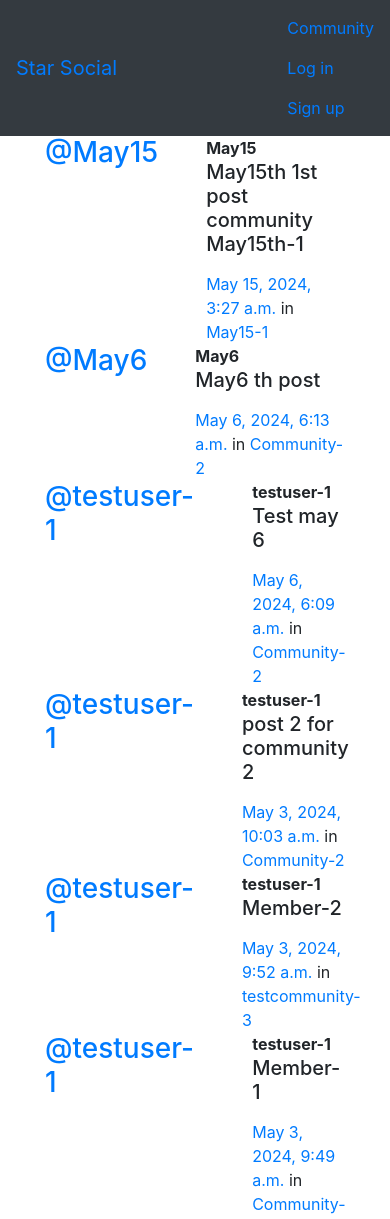
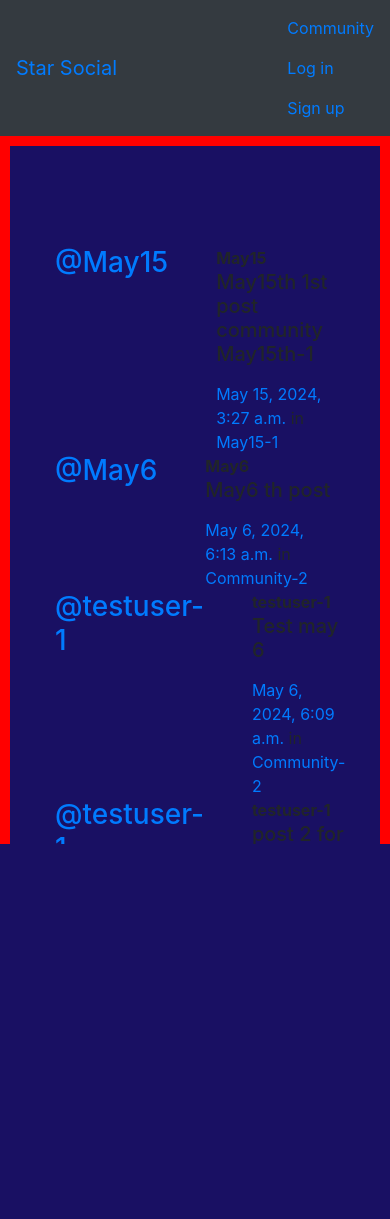
Before and after one commit to giri81/family-tree, a Django app: page /member/ in a window 390 px wide. Shown: the top 1219 px of the page. After the commit the page ends 844 px from the top, so only its background shows below. Run offline with Django 5.2, Linux system fonts and the light colour scheme; data comes from the database, SQL or seed files in the repository; both versions use the stored data as it was after the commit; some libraries are stand-ins or nearby versions.

Commit message:
trouble shooting

```diff
--- a/Project-1/familytree/familytree/settings.py
+++ b/Project-1/familytree/familytree/settings.py
@@ -122,7 +122,7 @@ USE_TZ = True
 # Static files (CSS, JavaScript, Images)
 # https://docs.djangoproject.com/en/5.0/howto/static-files/
 
-STATIC_URL = 'static/'
+STATIC_URL = '/static/'
 STATICFILES_DIRS = [os.path.join(BASE_DIR, 'static')]
 
 LOGIN_REDIRECT_URL = 'test'
--- a/Project-1/familytree/member/templates/member/member_base.html
+++ b/Project-1/familytree/member/templates/member/member_base.html
@@ -5,7 +5,7 @@
 	<div class="container">
 		{% block premember %}{% endblock %}
 		{% block member_content %}{% endblock %}
-		{% block post_member %}{% endblock %}
+		{% block member_member %}{% endblock %}
 	</div>
 </div>
 {% endblock %}
--- a/Project-1/familytree/member/templates/member/member_list.html
+++ b/Project-1/familytree/member/templates/member/member_list.html
@@ -11,7 +11,7 @@
 
 				{% for member_community in get_user_groups %}
 				<li class="group li-with-bullet">
-					<a href="{% url 'communities:single' slug=member_community.community.slug %}">{{ member_group.group.name }}</a>
+					<a href="{% url 'communities:single' slug=member_community.community.slug %}">{{ member_community.community.name }}</a>
 				</li>
 				{% endfor %}
 
--- a/Project-1/familytree/member/views.py
+++ b/Project-1/familytree/member/views.py
@@ -25,7 +25,7 @@ class UserMember(generic.ListView):
 
     def get_queryset(self):
         try:
-            self.member.user = User.objects.prefetch_related("member").get(
+            self.member_user = User.objects.prefetch_related("member").get(
                 username__iexact=self.kwargs.get("username")
             )
         except User.DoesNotExist:
--- a/Project-1/familytree/static/css/master.css
+++ b/Project-1/familytree/static/css/master.css
@@ -0,0 +1,26 @@
+.mycontent{
+  padding-top: 100px;
+ border: 10px solid red;
+}
+
+html,
+body {
+  height: 100%;
+  width: 100%;
+  overflow: hidden;
+  background: #191063;
+  margin: 0;
+}
+
+
+#note {
+  position: absolute;
+  color: rgba(249,241,204,1);
+  left: 0;
+  right: 0;
+  bottom: 20px;
+  margin: auto;
+  text-align: center;
+  user-select: none;
+  font-family: Arial;
+}
--- /dev/null
+++ b/Project-1/familytree/static/simplesocial/js/master.js
@@ -0,0 +1,205 @@
+// SOURCE: http://codepen.io/Thibka/pen/mWGxNj
+var canvas = document.getElementById('canvas'),
+  context = canvas.getContext('2d'),
+  canvasWidth = (window.innerWidth || document.documentElement.clientWidth || document.body.clientWidth),
+  canvasHeight = (window.innerHeight || document.documentElement.clientHeight || document.body.clientHeight),
+  requestAnimationFrame = window.requestAnimationFrame ||
+  window.mozRequestAnimationFrame ||
+  window.webkitRequestAnimationFrame ||
+  window.msRequestAnimationFrame;
+var persons = [],
+  numberOfFirefly = 30,
+  birthToGive = 25;
+
+var colors = [];
+/* Galactic Tea - http://www.colourlovers.com/palette/1586746/Galactic_Tea*/
+colors[2] = [];
+colors[2]['background'] = '#2F294F';
+colors[2][1] = 'rgba(74,49,89,';
+colors[2][2] = 'rgba(130,91,109,';
+colors[2][3] = 'rgba(185,136,131,';
+colors[2][4] = 'rgba(249,241,204,';
+
+var colorTheme = 2, //getRandomInt(0,colors.length-1);
+  mainSpeed = 1;
+
+function getRandomInt(min, max, exept) {
+  var i = Math.floor(Math.random() * (max - min + 1)) + min;
+  if (typeof exept == "undefined") return i;
+  else if (typeof exept == 'number' && i == exept) return getRandomInt(min, max, exept);
+  else if (typeof exept == "object" && (i >= exept[0] && i <= exept[1])) return getRandomInt(min, max, exept);
+  else return i;
+}
+
+function isEven(n) {
+  return n == parseFloat(n) ? !(n % 2) : void 0;
+}
+
+function degToRad(deg) {
+  return deg * (Math.PI / 180);
+}
+
+function Firefly(id) {
+  this.id = id;
+  this.width = getRandomInt(3, 6);
+  this.height = this.width;
+  this.x = getRandomInt(0, (canvas.width - this.width));
+  this.y = getRandomInt(0, (canvas.height - this.height));
+  this.speed = (this.width <= 10) ? 2 : 1;
+  this.alpha = 1;
+  this.alphaReduction = getRandomInt(1, 3) / 1000;
+  this.color = colors[colorTheme][getRandomInt(1, colors[colorTheme].length - 1)];
+  this.direction = getRandomInt(0, 360);
+  this.turner = getRandomInt(0, 1) == 0 ? -1 : 1;
+  this.turnerAmp = getRandomInt(1, 2);
+  this.isHit = false;
+  this.stepCounter = 0;
+  this.changeDirectionFrequency = getRandomInt(1, 200);
+  this.shape = 2; //getRandomInt(2,3);
+  this.shadowBlur = getRandomInt(5, 25);
+}
+
+Firefly.prototype.stop = function() {
+  this.update();
+}
+
+Firefly.prototype.walk = function() {
+  var next_x = this.x + Math.cos(degToRad(this.direction)) * this.speed,
+    next_y = this.y + Math.sin(degToRad(this.direction)) * this.speed;
+
+  // Canvas limits
+  if (next_x >= (canvas.width - this.width) && (this.direction < 90 || this.direction > 270)) {
+    next_x = canvas.width - this.width;
+    this.direction = getRandomInt(90, 270, this.direction);
+  }
+  if (next_x <= 0 && (this.direction > 90 && this.direction < 270)) {
+    next_x = 0;
+    var exept = [90, 270];
+    this.direction = getRandomInt(0, 360, exept);
+  }
+  if (next_y >= (canvas.height - this.height) && (this.direction > 0 && this.direction < 180)) {
+    next_y = canvas.height - this.height;
+    this.direction = getRandomInt(180, 360, this.direction);
+  }
+  if (next_y <= 0 && (this.direction > 180 && this.direction < 360)) {
+    next_y = 0;
+    this.direction = getRandomInt(0, 180, this.direction);
+  }
+
+  this.x = next_x;
+  this.y = next_y;
+
+  this.stepCounter++;
+
+  if (this.changeDirectionFrequency && this.stepCounter == this.changeDirectionFrequency) {
+    this.turner = this.turner == -1 ? 1 : -1;
+    this.turnerAmp = getRandomInt(1, 2);
+    this.stepCounter = 0;
+    this.changeDirectionFrequency = getRandomInt(1, 200);
+  }
+
+  this.direction += this.turner * this.turnerAmp;
+
+  this.update();
+}
+
+Firefly.prototype.takeOppositeDirection = function() {
+  // Right -> Left
+  if ((this.direction >= 0 && this.direction < 90) || (this.direction > 270 && this.direction <= 360)) {
+    this.direction = getRandomInt(90, 270);
+    return;
+  }
+  // Left -> Right
+  if (this.direction > 90 && this.direction < 270) {
+    var exept = [90, 270];
+    this.direction = getRandomInt(0, 360, exept);
+    return;
+  }
+  // Down -> Up
+  if (this.direction > 0 && this.direction < 180) {
+    this.direction = getRandomInt(180, 360);
+    return;
+  }
+  // Up -> Down
+  if (this.direction > 180) {
+    this.direction = getRandomInt(0, 180);
+  }
+}
+
+Firefly.prototype.update = function() {
+
+  context.beginPath();
+
+  context.fillStyle = this.color + this.alpha + ")";
+  context.arc(this.x + (this.width / 2), this.y + (this.height / 2), this.width / 2, 0, 2 * Math.PI, false);
+  context.shadowColor = this.color + this.alpha + ")";
+  context.shadowBlur = this.shadowBlur;
+  context.shadowOffsetX = 0;
+  context.shadowOffsetY = 0;
+  context.fill();
+
+  if (this.id > 15) {
+    this.alpha -= this.alphaReduction;
+    if (this.alpha <= 0) this.die();
+  }
+
+}
+
+Firefly.prototype.die = function() {
+  persons[this.id] = null;
+  delete persons[this.id];
+}
+
+window.onload = function() {
+  canvas.setAttribute('width', canvasWidth);
+  canvas.setAttribute('height', canvasHeight);
+
+  start();
+}
+
+function start() {
+  instantiatePopulation();
+  animate();
+}
+
+function instantiatePopulation() {
+  var i = 0;
+  while (i < numberOfFirefly) {
+    persons[i] = new Firefly(i);
+    i++;
+  }
+}
+
+function animate() {
+  context.clearRect(0, 0, canvas.width, canvas.height);
+
+  context.beginPath();
+
+  // Création d'une copie de l'array persons
+  persons_order = persons.slice(0);
+  // Tri par ordre de position sur l'axe y (afin de gérer les z-index)
+  persons_order.sort(function(a, b) {
+    return a.y - b.y
+  });
+
+  // Paint les instances dans l'ordre trié
+  for (var i in persons_order) {
+    var u = persons_order[i].id;
+    persons[u].walk();
+  }
+
+  requestAnimationFrame(animate);
+}
+
+canvas.onclick = function(e) {
+  giveBirth(e, birthToGive);
+}
+
+function giveBirth(e, u) {
+  var i = persons.length;
+  persons[i] = new Firefly(i);
+  persons[i].x = e.layerX;
+  persons[i].y = e.layerY;
+
+  if (u > 1) giveBirth(e, u - 1);
+}
--- a/Project-1/familytree/templates/base.html
+++ b/Project-1/familytree/templates/base.html
@@ -48,7 +48,7 @@
 
     <canvas id="canvas"></canvas>
 
-    <script src="{% static "simplesocial/js/master.js"%}" type="text/javascript" ></script>
+    <script src="{% static "simplesocial/js/master.js" %}" type="text/javascript" ></script>
 
     <!-- Latest compiled and minified jQuery -->
     <script src="https://code.jquery.com/jquery-3.3.1.slim.min.js" integrity="sha384-q8i/X+965DzO0rT7abK41JStQIAqVgRVzpbzo5smXKp4YfRvH+8abtTE1Pi6jizo" crossorigin="anonymous"></script>
```
Also changed, not shown: Project-1/familytree/community/templates/community/community_detail.html (+6 -2 lines), Project-1/familytree/db.sqlite3.
